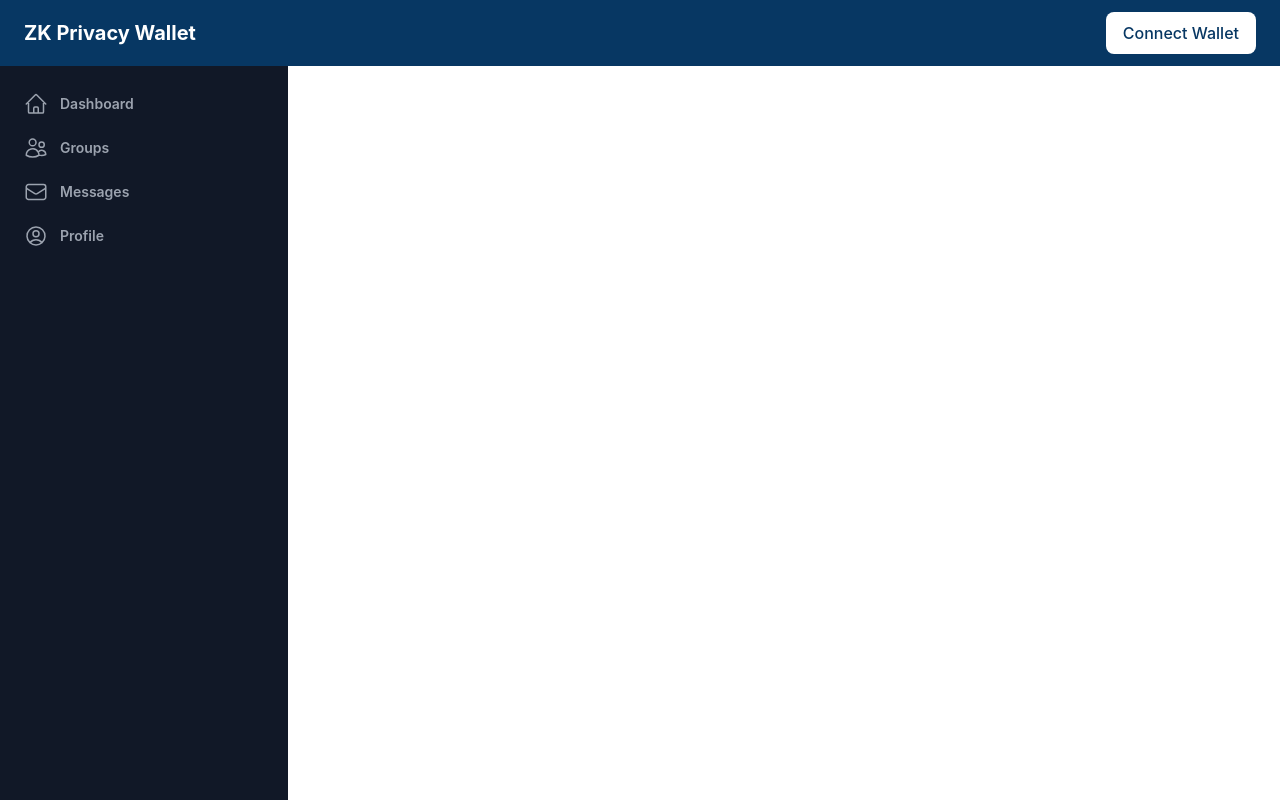
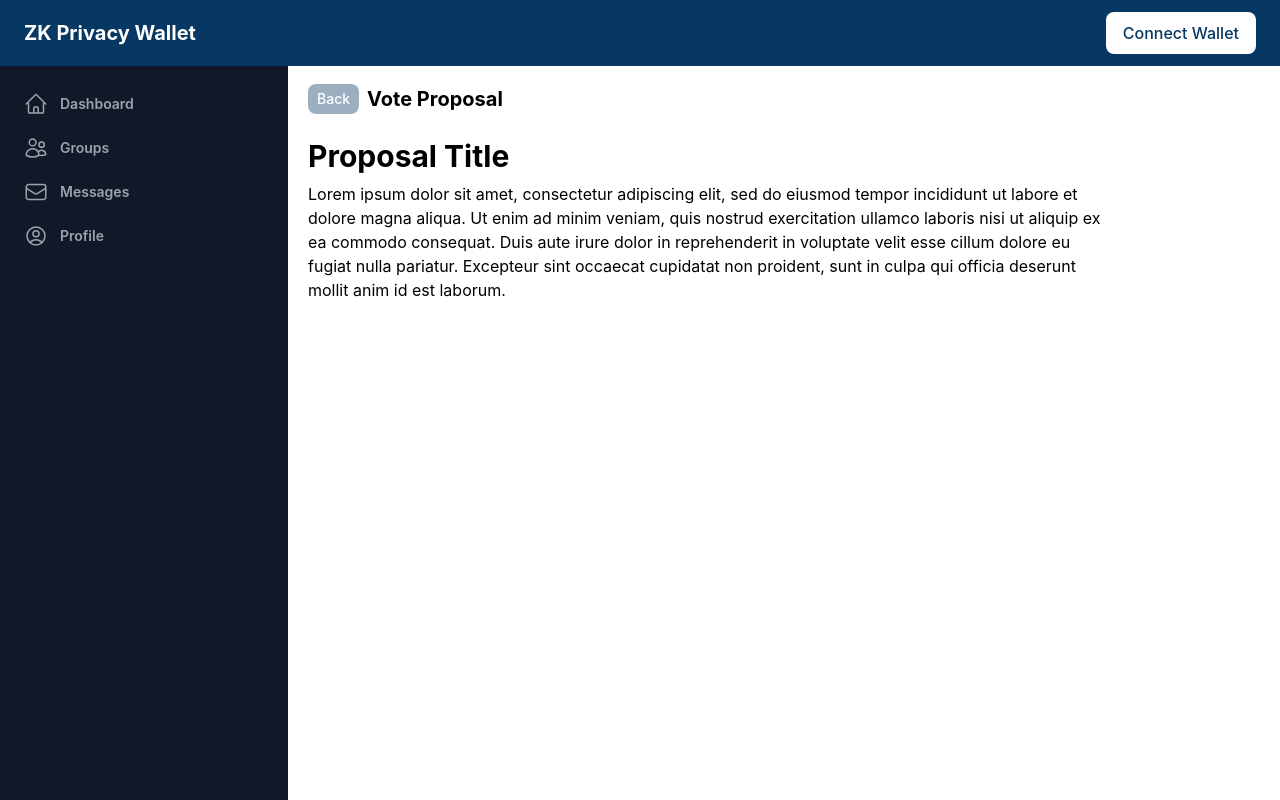
Before and after one commit to Ethglobal-ZK-Wallet/frontend, a React (Vite) app: page /vote/1 in a window 1280 px wide. Built offline with nearby package versions, Linux system fonts and the light colour scheme; grey boxes are pictures that could not be loaded.

Commit message:
feat: add vote page

```diff
--- a/src/components/Sidebar.tsx
+++ b/src/components/Sidebar.tsx
@@ -9,10 +9,10 @@ import { useLocation } from 'react-router'
 const SideBar = () => {
   const { pathname } = useLocation()
   const navigation = [
-    { name: 'Dashboard', href: 'dashboard', icon: HomeIcon },
-    { name: 'Groups', href: 'groups', icon: UsersIcon },
-    { name: 'Messages', href: 'messages', icon: EnvelopeIcon },
-    { name: 'Profile', href: 'profile', icon: UserCircleIcon }
+    { name: 'Dashboard', href: '/dashboard', icon: HomeIcon },
+    { name: 'Groups', href: '/groups', icon: UsersIcon },
+    { name: 'Messages', href: '/messages', icon: EnvelopeIcon },
+    { name: 'Profile', href: '/profile', icon: UserCircleIcon }
   ]
 
   return (
--- /dev/null
+++ b/src/pages/Group/index.tsx
@@ -0,0 +1,9 @@
+const Group = () => {
+  return (
+    <div className="flex flex-col">
+      <h1 className="text-xl font-bold">Group Name</h1>
+    </div>
+  )
+}
+
+export default Group
--- a/src/pages/Groups/index.tsx
+++ b/src/pages/Groups/index.tsx
@@ -1,6 +1,8 @@
+import { useNavigate } from "react-router"
 import Button from "../../components/Button"
 
 const Groups = () => {
+  const navigate = useNavigate()
   return (
     <div className="flex flex-col gap-4">
       <h1 className="text-xl font-bold text-navy-blue-500">
@@ -12,7 +14,9 @@ const Groups = () => {
           <p>300 Members</p>
           <div className="p-3 w-full">
             <Button
-              onClick={() => {}}
+              onClick={() => {
+                navigate("/group/1")
+              }}
             >
               Expand
           </Button>
--- /dev/null
+++ b/src/pages/Vote/index.tsx
@@ -0,0 +1,26 @@
+import Button from "../../components/Button"
+
+const Vote = () => {
+  return (
+    <div className="flex flex-col gap-2">
+      <div className="flex gap-2 items-center w-fit">
+        <Button
+          onClick={() => {}}
+          className="w-full py-1 lg:px-2 font-medium rounded-lg overflow-hidden flex justify-center bg-navy-blue-500/40 text-white text-sm items-center"
+        >
+          Back
+        </Button>
+        <h1 className="text-xl font-bold min-w-fit">
+          Vote Proposal
+        </h1>
+      </div>
+      <div className="w-10/12 flex flex-col gap-2">
+        <h2 className="text-3xl font-bold mt-4">
+          Proposal Title
+        </h2>
+        <p>Lorem ipsum dolor sit amet, consectetur adipiscing elit, sed do eiusmod tempor incididunt ut labore et dolore magna aliqua. Ut enim ad minim veniam, quis nostrud exercitation ullamco laboris nisi ut aliquip ex ea commodo consequat. Duis aute irure dolor in reprehenderit in voluptate velit esse cillum dolore eu fugiat nulla pariatur. Excepteur sint occaecat cupidatat non proident, sunt in culpa qui officia deserunt mollit anim id est laborum.</p>
+      </div>
+    </div>
+  )
+}
+export default Vote
--- a/src/pages/index.tsx
+++ b/src/pages/index.tsx
@@ -3,6 +3,8 @@ import SideBar from "../components/Sidebar"
 import { Route, Routes, useLocation } from 'react-router-dom'
 import Groups from "./Groups"
 import Dashboard from "./Dashboard"
+import Vote from "./Vote"
+import Group from "./Group"
 
 
 const Home = () => {
@@ -16,6 +18,8 @@ const Home = () => {
           <Route path="/" element={<Dashboard />} />
           <Route path="/dashboard" element={<Dashboard />} />
           <Route path="/groups" element={<Groups />} />
+          <Route path="/group/:id" element={<Group />} />
+          <Route path="/vote/:id" element={<Vote />} />
         </Routes>
       </div>
     </div>
```
